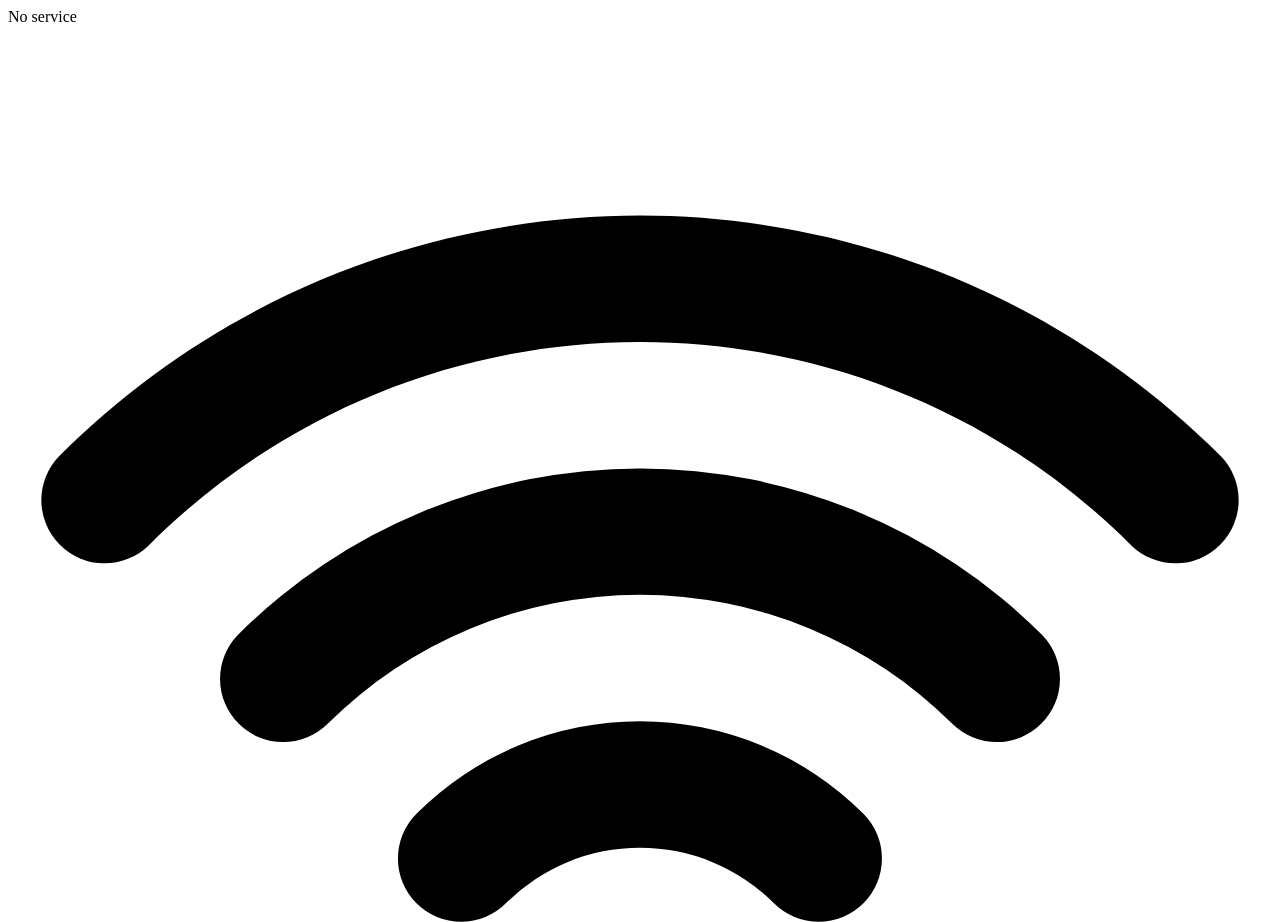
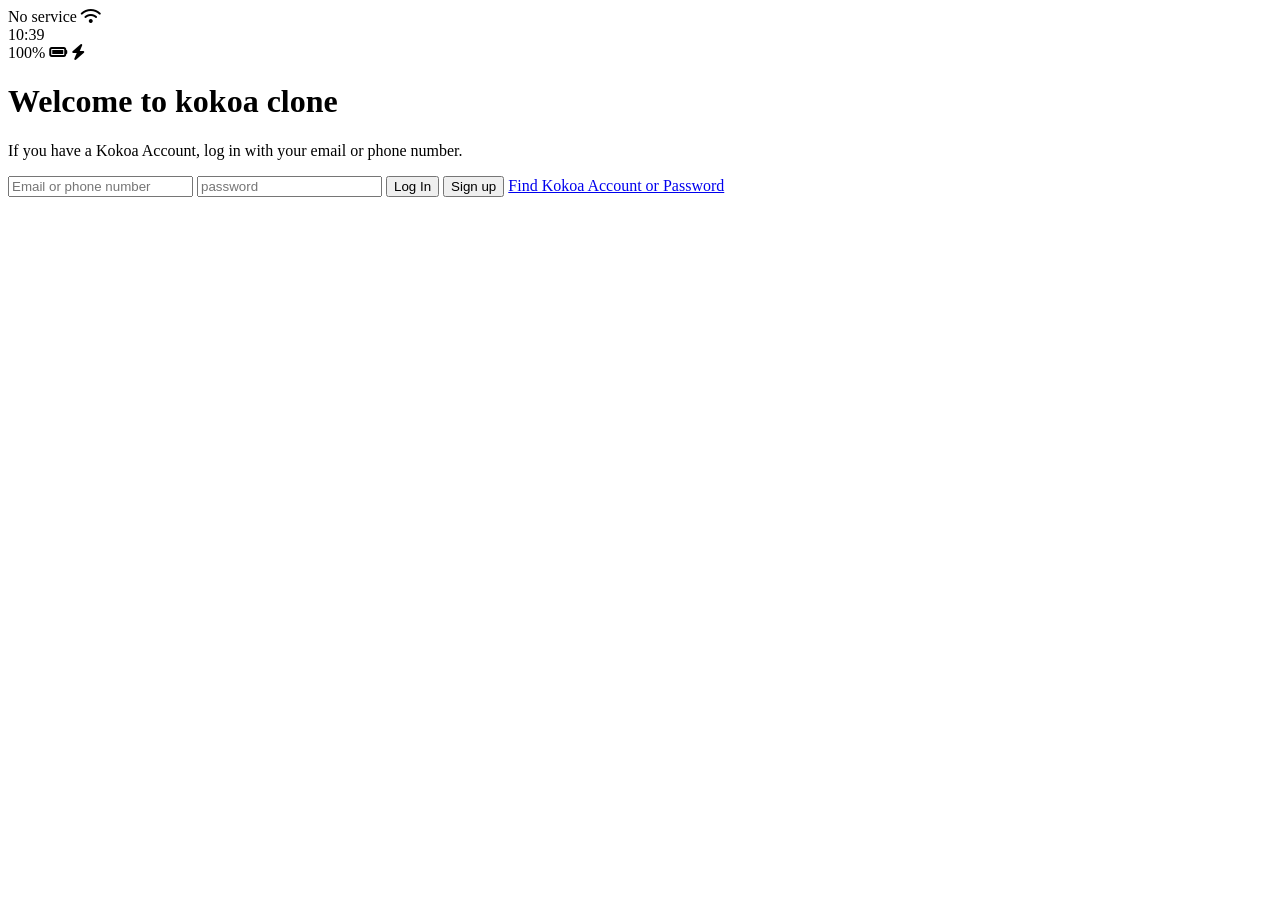
Before and after one commit to kate-roh/kokoa-clone-2021, a plain HTML site: page index.html in a window 1280 px wide. Shown: the top 922 px of the page. After the commit the page ends 800 px from the top, so only its background shows below. Drawn offline with Linux system fonts and the light colour scheme.

Commit message:
Update index.html

```diff
--- a/index.html
+++ b/index.html
@@ -4,47 +4,48 @@
     <meta charset="UTF-8" />
     <meta http-equiv="X-UA-Compatible" content="IE=edge" />
     <meta name="viewport" content="width=device-width, initial-scale=1.0" />
-    <title>Welcome to Kokoa talk</title>
+    <title>Welcome to kokoa clone</title>
+    <link rel="stylesheet" href="https://use.fontawesome.com/releases/v5.15.3/css/all.css" integrity="sha384-SZXxX4whJ79/gErwcOYf+zWLeJdY/qpuqC4cAa9rOGUstPomtqpuNWT9wdPEn2fk" crossorigin="anonymous">
+
+
   </head>
   <body>
     <div id="status-bar">
       <div class="status-bar__column">
-        <span>No service</span>
-        <svg
-          xmlns="http://www.w3.org/2000/svg"
-          class="h-5 w-5"
-          viewBox="0 0 20 20"
-          fill="currentColor"
-        >
-          <path
-            fill-rule="evenodd"
-            d="M17.778 8.222c-4.296-4.296-11.26-4.296-15.556 0A1 1 0 01.808 6.808c5.076-5.077 13.308-5.077 18.384 0a1 1 0 01-1.414 1.414zM14.95 11.05a7 7 0 00-9.9 0 1 1 0 01-1.414-1.414 9 9 0 0112.728 0 1 1 0 01-1.414 1.414zM12.12 13.88a3 3 0 00-4.242 0 1 1 0 01-1.415-1.415 5 5 0 017.072 0 1 1 0 01-1.415 1.415zM9 16a1 1 0 011-1h.01a1 1 0 110 2H10a1 1 0 01-1-1z"
-            clip-rule="evenodd"
-          />
-        </svg>
-      </div>
-      <div class="status-bar__column">
-        <span>00:32</span>
-      </div>
-      <svg
-        xmlns="http://www.w3.org/2000/svg"
-        class="h-5 w-5"
-        viewBox="0 0 20 20"
-        fill="currentColor"
-      >
-        <path
-          d="M2 11a1 1 0 011-1h2a1 1 0 011 1v5a1 1 0 01-1 1H3a1 1 0 01-1-1v-5zM8 7a1 1 0 011-1h2a1 1 0 011 1v9a1 1 0 01-1 1H9a1 1 0 01-1-1V7zM14 4a1 1 0 011-1h2a1 1 0 011 1v12a1 1 0 01-1 1h-2a1 1 0 01-1-1V4z"
-        />
-      </svg>
-      <div class="status-bar__column">
-        <span>110%</span>
+      <span>No service</span>
+      <i class="fas fa-wifi"></i>
 
-        <!-- #region라이트닝 아이콘-->
-      </div>
     </div>
-    <script>
-      src = "https://kit.fontawesome.com/6478f529f2.js";
-      crossorigin = "anonymous";
-    </script>
+    <div class="status-bar__column">
+      <span>10:39</span>
+    </div>
+    <div class="status-bar__column">
+      <span>100%</span>
+      <i class="fas fa-battery-full"></i>
+      <i class="fas fa-bolt"></i>
+    </div>
+    <div class="status-bar"></div>
+    <header class="welcome-header">
+      <h1 class="welcome-header__title">Welcome to kokoa clone</h1>
+      <p class="welcome-header__text">
+        If you have a Kokoa Account, log in with your email or phone number.
+      </p>
+    </header>
+
+    <form id="Login-form">
+      <input type="text" placeholder="Email or phone number" />
+      <input type="password" placeholder="password" />
+      <input type="submit" value="Log In" />
+      <input type="submit" value="Sign up" />
+      <a href="#">Find Kokoa Account or Password</a>
+    </form>
+
+
+    <script
+    src="https://kit.fontawesome.com/6478f529f2.js"
+crossorigin="anonymous"
+    ></script>
+
+
   </body>
 </html>
```
